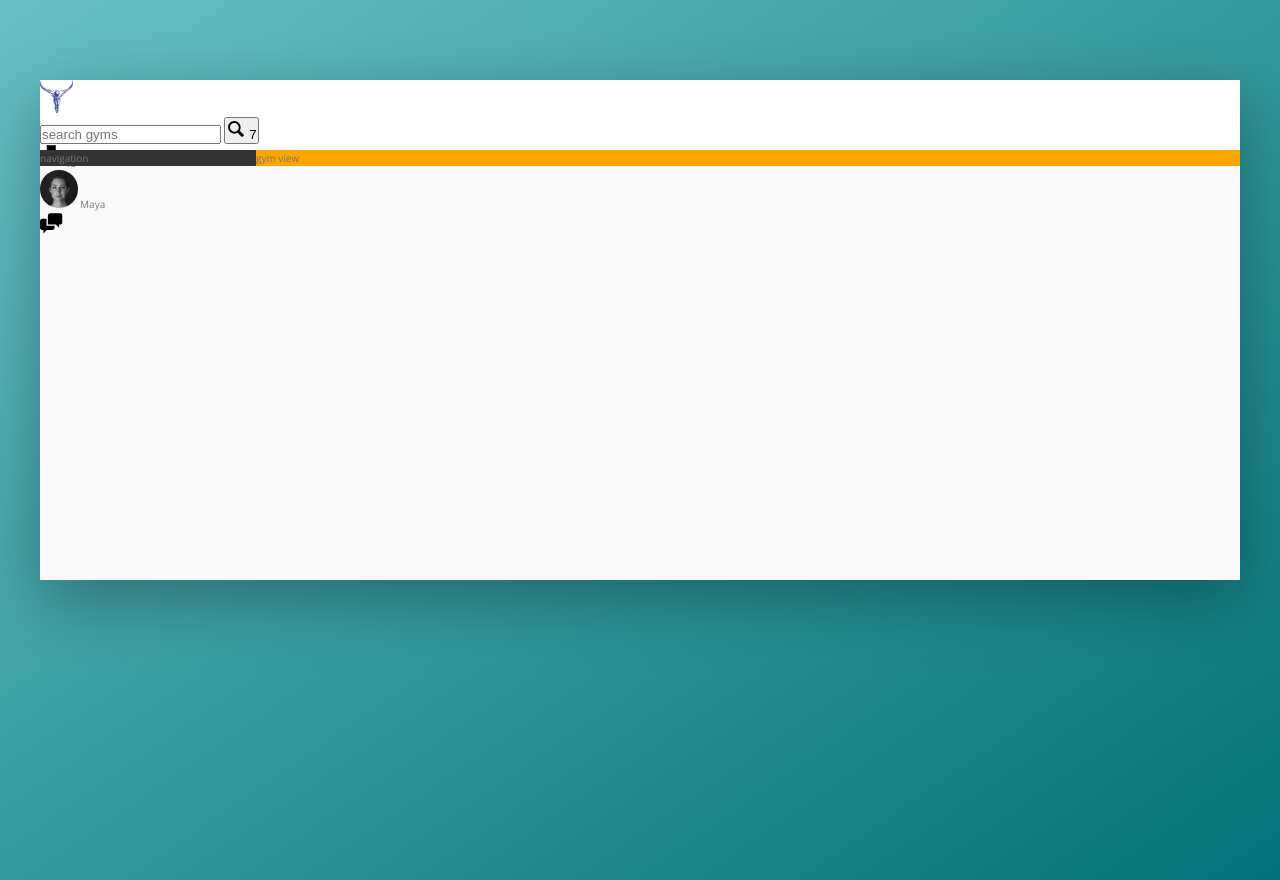
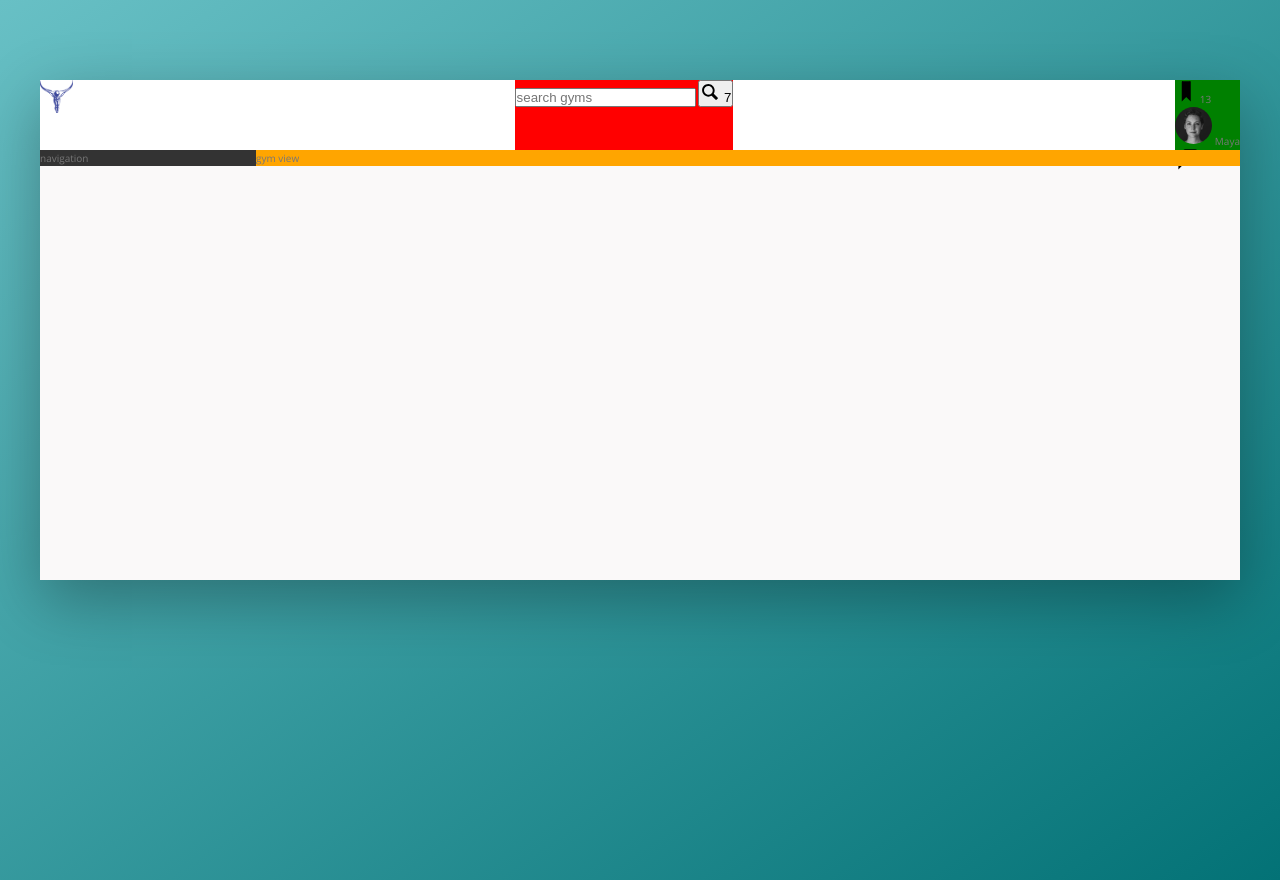
Before and after one commit to BarriF13/fitnessfreak, a website: page index.html in a window 1280 px wide. Drawn offline with nearby package versions, Linux system fonts and the light colour scheme.

Commit message:
fix the form section mistake

```diff
--- a/sass/_components.scss
+++ b/sass/_components.scss
@@ -8,6 +8,7 @@
 ///-------------------
 //SEARCH
 .search{
+  background-color: red;
   &__input{
 
   }
@@ -23,6 +24,7 @@
 ///-------------------
 //USER NAV
 .user-nav{
+  background-color: green;
   &__icon-box{
 
   }
--- a/sass/_layout.scss
+++ b/sass/_layout.scss
@@ -10,6 +10,9 @@
   height: 7rem;
   background-color: #fff;
   border-bottom: var(--color-grey-light-2);
+  display: flex;
+
+  justify-content: space-between;
 }
 .content {
   display: flex;
```
Also changed, not shown: index.html (+3 -1 lines), css/style.css.
